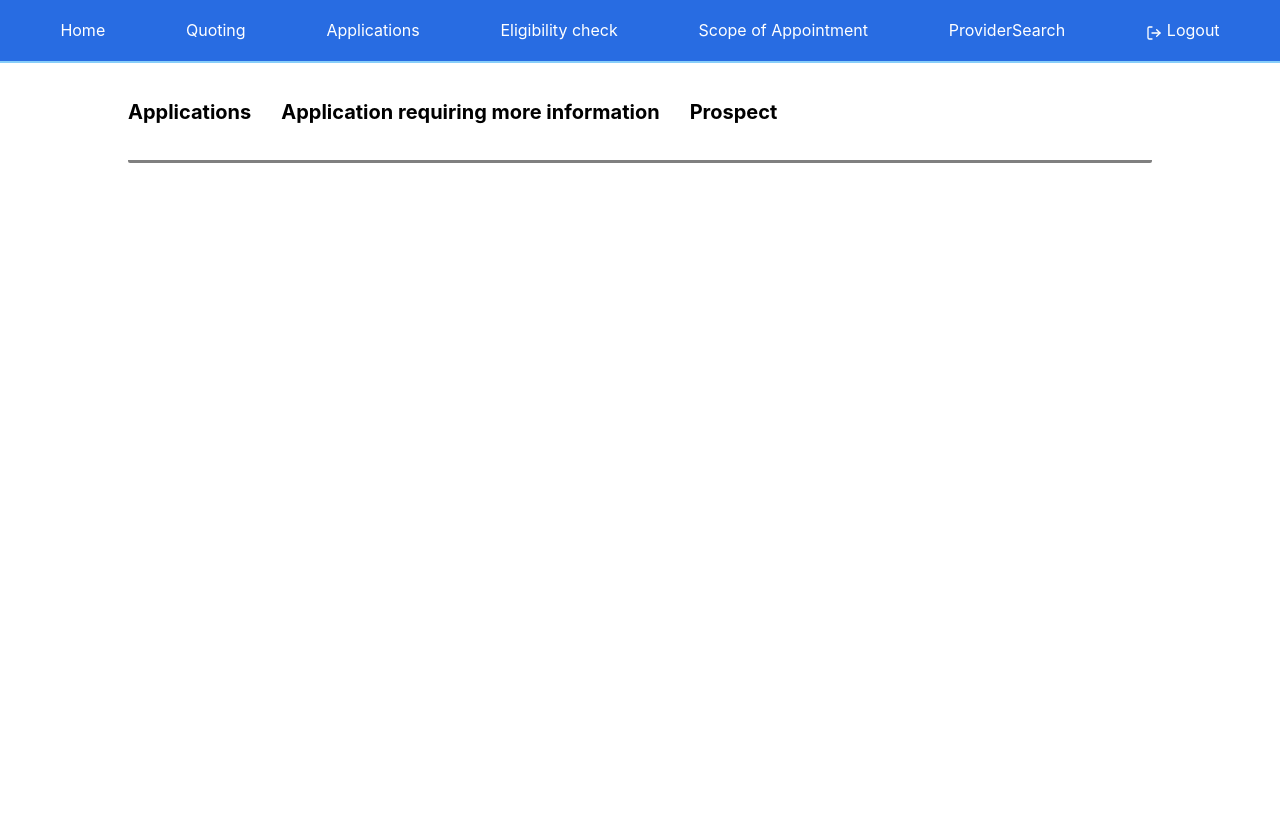
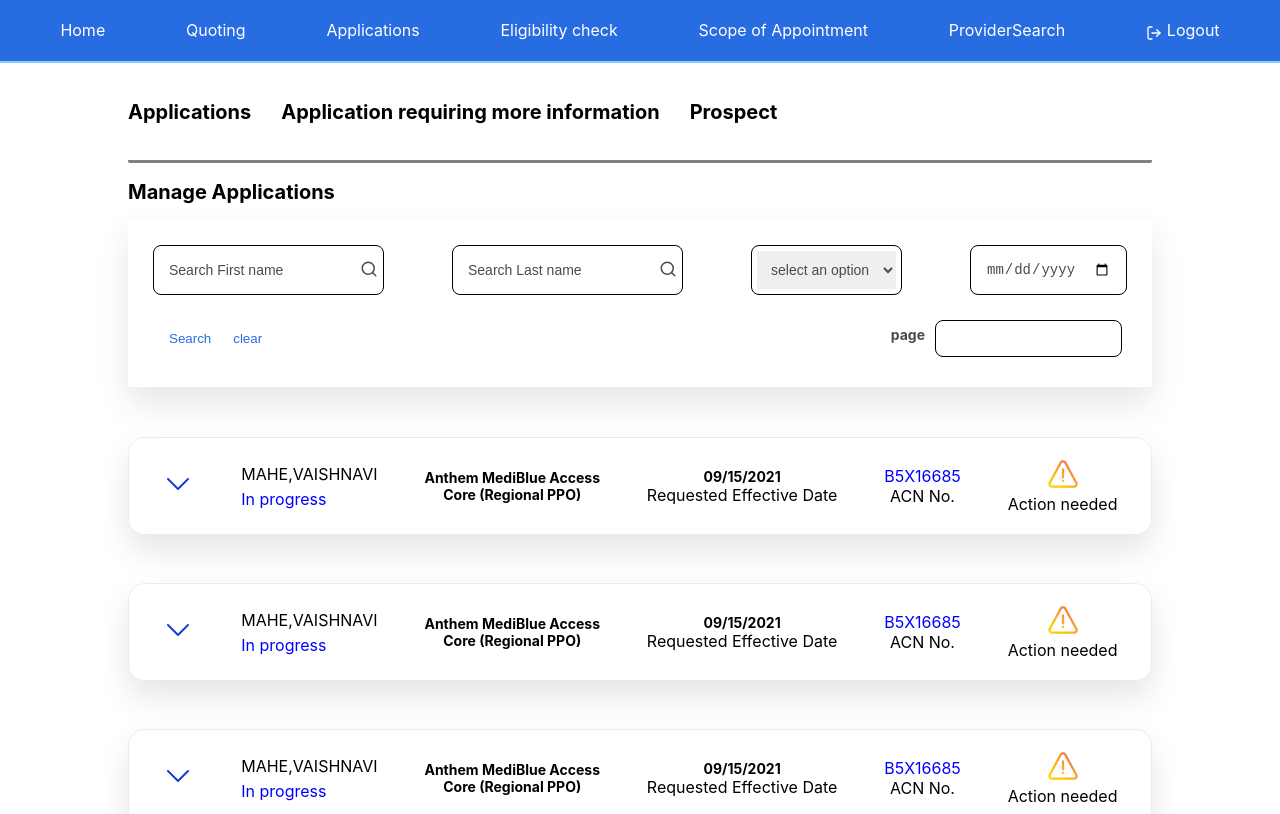
Before and after one commit to LogashenehaP/react-main-task, a React (Create React App) app: page /application in a window 1280 px wide. Shown: the top 814 px of the page. Built offline with nearby package versions, Linux system fonts and the light colour scheme.

Commit message:
corrections commit

```diff
--- a/src/components/common/Display/Application/Application.tsx
+++ b/src/components/common/Display/Application/Application.tsx
@@ -8,7 +8,7 @@ function Application() {
   return (
     <>
       <ApplicationContainer>
-        <LinkStyle to="applications">
+        <LinkStyle to="">
           <Heading>{navigationContent.applications}</Heading>
         </LinkStyle>
         <LinkStyle to="applicationMoreInfo">
--- a/src/components/common/Display/Application/ApplicationStyle.ts
+++ b/src/components/common/Display/Application/ApplicationStyle.ts
@@ -10,6 +10,11 @@ export const ApplicationContainer = styled.div`
   width: 80%;
   margin: 0 auto;
   padding: 20px 0px;
+  @media (max-width: 320px) {
+ gap:10px;
+ font-size:12px;
+
+  }
 `;
 
 export const LinkStyle = styled(Link)`
@@ -24,8 +29,9 @@ export const SubContainer = styled.div`
 export const Heading = styled.h2`
   font-size: 20px;
   @media (max-width: 768px) {
-    font-size: 15px;
+    font-size: 13px;
   }
+
 `;
 export const Container = styled.div`
   width: 80%;
@@ -50,12 +56,16 @@ export const InputBox = styled.input`
   padding: 10px;
   outline: none;
   border: none;
-
   font-size: 14px;
 
   ::placeholder {
     color: #4b4b4b;
   }
+  @media (max-width: 320px) {
+ padding:0;
+
+  }
+
 `;
 export const PageInput = styled.input`
   /* width:80px; */
@@ -66,7 +76,7 @@ export const PageInput = styled.input`
   border-radius: 8px;
 `;
 export const SearchSpace = styled.div`
-  /* width: 25%; */
+
   display: flex;
   justify-content: space-around;
   font-size: 18px;
@@ -75,6 +85,13 @@ export const SearchSpace = styled.div`
   border: 1px solid black;
   color: #4b4b4b;
   border-radius: 8px;
+  @media (max-width: 320px) {
+width:100%;
+justify-content:center;
+
+  }
+
+
 `;
 export const PageCountContainer = styled.div`
   display: flex;
@@ -90,22 +107,30 @@ export const SearchIcon = styled(FiSearch)`
   padding-top: 9px;
 `;
 export const Select = styled.select`
-  padding: 0;
+  padding: 10px;
   margin: 0;
   color: #4b4b4b;
-  padding: 10px;
   outline: none;
   border: none;
   font-size: 14px;
+  @media (max-width: 320px) {
+ padding:0;
+
+  }
 `;
 export const ButtonContainer = styled.div`
   display: flex;
   justify-content: space-between;
+  flex-wrap:wrap;
   font-size: 18px;
   padding: 5px;
   gap: 30px;
   margin: 10px;
   color: #4b4b4b;
+  @media (max-width: 320px) {
+justify-content:center;
+
+  }
 `;
 export const PersonList = styled.div`
   display: flex;
--- a/src/components/common/Display/Application/Nested/Applications.tsx
+++ b/src/components/common/Display/Application/Nested/Applications.tsx
@@ -40,7 +40,7 @@ function ApplicationsNested() {
   }
   return (
     <Container>
-      <h3>Manage Applications</h3>
+      <Heading>Manage Applications</Heading>
       <InputAndButtonContainer>
         <InputContainer>
           <SearchSpace>
--- a/src/components/common/Display/Footer/Footer.ts
+++ b/src/components/common/Display/Footer/Footer.ts
@@ -9,6 +9,9 @@ position: relative;
 @media (max-width: 768px) {
  top:400px;
   }
+  @media (max-width: 375px) {
+ top:1070px;
+  }
 
 /* background-color:'black';
 color:'white';
--- a/src/components/common/Display/Home/HomeStyle.ts
+++ b/src/components/common/Display/Home/HomeStyle.ts
@@ -31,6 +31,12 @@ export const CardItem = styled.div`
     justify-content: center;
     align-items: center;
   }
+  @media (max-width: 320px) {
+    font-size: 12px;
+    padding: 10px;
+    justify-content: center;
+    align-items: center;
+  }
 `;
 
 export const CardContainer = styled.div`
@@ -47,6 +53,11 @@ export const CardContainer = styled.div`
     left: 10px;
     right: 10px;
     gap: 10px;
+  }
+  @media (max-width: 375px) {
+    top: 60px;
+    flex-wrap: wrap;
+    margin: 20px;
   }
 `;
 
@@ -74,12 +85,29 @@ export const NewContainer = styled.div`
     top: 420px;
     margin: 0 auto;
   }
+  @media (max-width: 375px) {
+    padding: 10px;
+    left: 10px;
+    right: 10px;
+    flex-wrap: wrap;
+    top: 730px;
+
+    margin: 0 auto;
+  }
+  @media (max-width: 320px) {
+    top: 760px;
+  }
 `;
 export const NewSubContainer = styled.div`
   width: 48%;
   padding: 20px;
   height: 166px;
-  background-color: rgba(74, 74, 74, 0.05); ;
+  background-color: rgba(74, 74, 74, 0.05);
+  @media (max-width: 375px) {
+    width: 100%;
+    justify-content: center;
+    height: 220px;
+  }
 `;
 export const OverflowContainer = styled.div`
   overflow-y: scroll;
--- a/src/components/common/Router/Router.tsx
+++ b/src/components/common/Router/Router.tsx
@@ -26,7 +26,7 @@ const RouterComponent = () => {
             <Route path="/eligibility" element={<Eligibility />} />
             <Route path="/appointment" element={<Appointment />} />
             <Route path="/application" element={<Application />}>
-              <Route path="applications" element={<ApplicationsNested />} />
+              <Route path="" element={<ApplicationsNested />} />
               <Route
                 path="applicationMoreInfo"
                 element={<ApplicationMoreInfo />}
--- a/src/components/dashboard/SearchDisplayApp.tsx
+++ b/src/components/dashboard/SearchDisplayApp.tsx
@@ -12,7 +12,7 @@ import {
 import { FiUserPlus, FiUserX } from 'react-icons/fi';
 import DownArrowImage from '../../../src/assets/images/down-arrow.png';
 import { useState } from 'react';
-import { Heading } from '../common/Display/Home/HomeStyle';
+import { Heading } from '../common/Display/Application/ApplicationStyle';
 import { extraDetails } from '../../resources/String';
 interface AppProps {
   name: string;
--- a/src/components/dashboard/SearchDisplayStyle.ts
+++ b/src/components/dashboard/SearchDisplayStyle.ts
@@ -41,6 +41,10 @@ export const InnerExtraDetails = styled.div`
   padding: 20px;
   border-radius: 10px;
   color: black;
+  @media (max-width:375px) {
+  padding:10px;
+
+  }
 `;
 
 export const ExtraApplicationDetails = styled.div`
@@ -48,9 +52,21 @@ export const ExtraApplicationDetails = styled.div`
   flex-wrap: wrap;
   gap: 50px;
   justify-content: space-around;
-  align-items: center;
+
+  @media (max-width:375px) {
+    gap:30px;
+    justify-content:flex-start;
+    align-items: flex-start;
+    font-size:12px;
+  }
 `;
 
 export const LogInIcon = styled(FiUserPlus)`
   color: blue;
 `;
+export const Heading = styled.h2`
+ font-size:14px;
+ @media (max-width:375px) {
+   font-size:12px;
+  }
+`;
```
